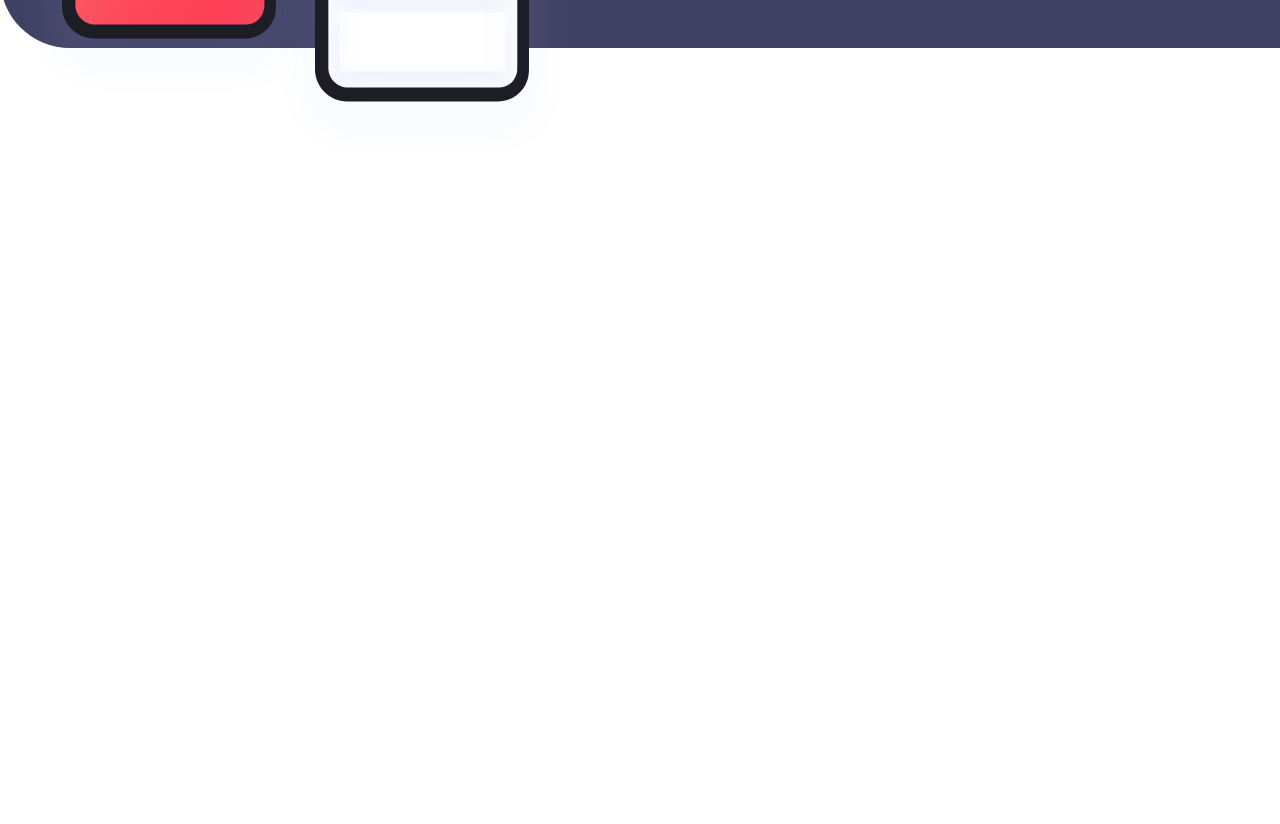
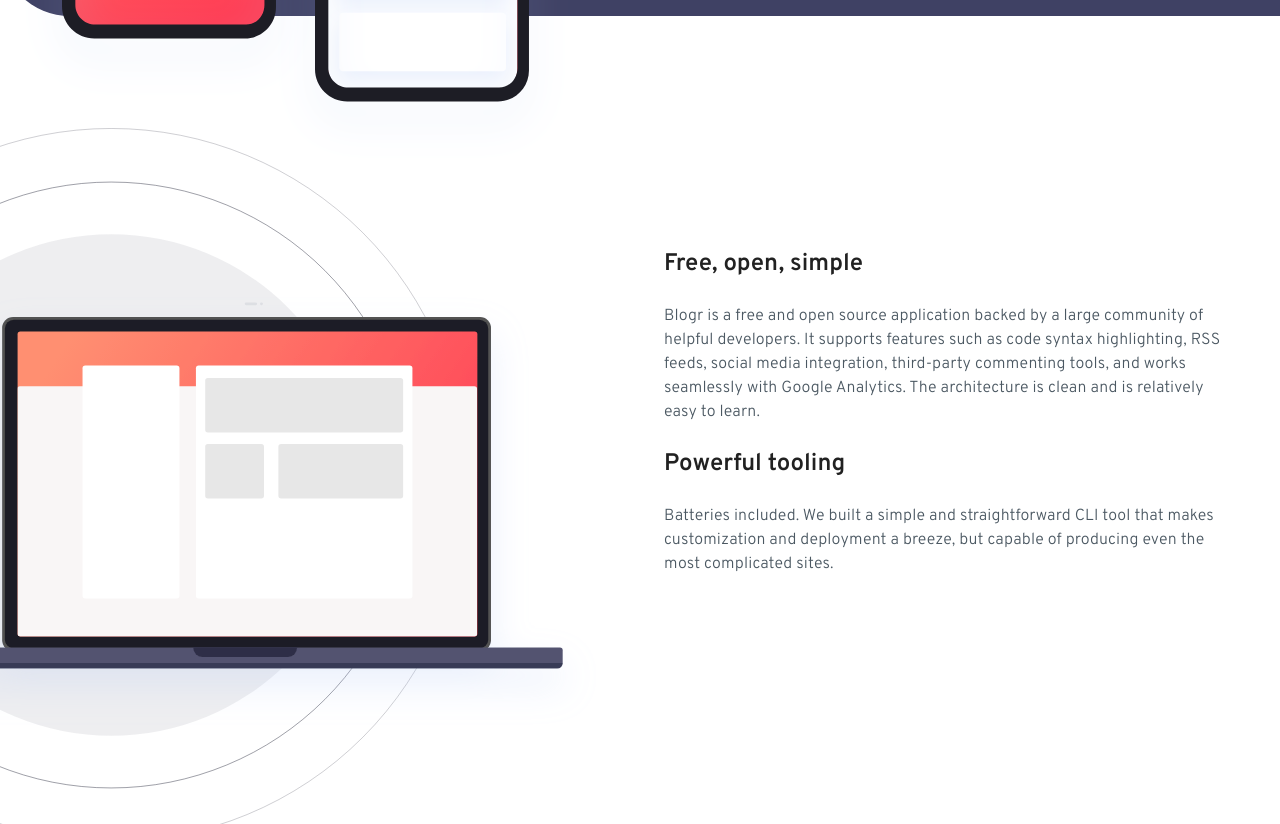
Before and after one commit to meyoh-23/blogr, a React (Create React App) app: page / in a window 1280 px wide. Shown: the part 1580-2404 px from the top of the page. Before the commit the page ends 1742 px from the top, so only its background shows below. Built offline with nearby package versions, Linux system fonts and the light colour scheme.

Commit message:
cmpleted desktop

```diff
--- a/src/App.js
+++ b/src/App.js
@@ -2,6 +2,7 @@ import { Box, CssBaseline, ThemeProvider, createTheme } from "@mui/material";
 import Hero from "./components/Hero";
 import About from "./components/About";
 import Infrastructure from "./components/Infrastructure";
+import Desktop from "./components/Desktop";
 
 function App() {
 const theme = createTheme({
@@ -30,6 +31,7 @@ const theme = createTheme({
       <Hero/>
       <About/>
       <Infrastructure/>
+      <Desktop/>
       </Box>
   </ThemeProvider>
   );
--- /dev/null
+++ b/src/components/Desktop.jsx
@@ -0,0 +1,170 @@
+import { Box, Grid, Typography } from '@mui/material';
+import React from 'react';
+import laptopDesktopIllustration from './../assets/images/illustration-laptop-desktop.svg';
+import laptopIllustrationMobile from './../assets/images/illustration-laptop-mobile.svg';
+
+const Desktop = () => {
+    return (
+    <Box>
+        <Grid
+        container
+        spacing={0}
+        >
+            <Grid
+            item
+            xs={12}
+            sm={6}
+            >
+                <Box
+                sx={{
+                    position: "relative"
+                }}
+                >
+                    <Box
+                    sx={{
+                        display:{
+                            xs: "none",
+                            sm: "block",
+                        },
+                        position: "absolute",
+                        left: "-245px",
+                        top: "0px",
+                    }}
+                    >
+                        <img src={laptopDesktopIllustration}
+                            alt="laptopDesktopIllustration"
+                            style={{
+                            maxWidth: '100%',
+                            height: 'auto',
+                            display: 'block'
+                            }}
+                        />
+                    </Box>
+                    <Box
+                    sx={{
+                        display: {
+                            xs: "block",
+                            sm: "none"
+                        },
+                        mx: "auto",
+                    }}
+                    >
+                        <img src={laptopIllustrationMobile}
+                            alt="laptopIllustrationMobile"
+                            style={{
+                            maxWidth: '100%',
+                            height: 'auto',
+                            display: 'block'
+                            }}
+                        />
+                    </Box>
+                </Box>
+            </Grid>
+            <Grid
+            item
+            xs={12}
+            sm={6}
+            >
+                <Box
+                    sx={{
+                        display: "flex",
+                        flexDirection: "column",
+                        justifyContent: "space-evenly",
+                        alignItems: "center",
+                        marginTop: "6rem",
+                    }}
+                    >
+                        <Box
+                            sx={{
+                            marginLeft: "1.5rem",
+                            textAlign: "left",
+                            paddingRight: "2.5rem",
+                            marginBottom: "3rem",
+                            }}
+                        >
+                            <Typography
+                            variant='h5'
+                            sx={{
+                                color: "seondary.main",
+                                fontFamily: "'Overpass', sans-serif",
+                                fontWeight: "600",
+                                my: "1.5rem",
+                                justifyContent: {
+                                    xs: "center",
+                                    sm: "flex-start",
+                                },
+                                textAlign: {
+                                    xs: "center",
+                                    sm: "left",
+                                },
+                                }}
+                            >
+                            Free, open, simple
+                        </Typography>
+                        <Typography
+                        variant='p'
+                            sx={{
+                            fontFamily: "'Overpass', sans-serif",
+                            fontWeight: "300",
+                            color: "hsl(207, 13%, 34%)",
+                            justifyContent: {
+                                    xs: "center",
+                                    sm: "flex-start",
+                                },
+                                textAlign: {
+                                    xs: "center",
+                                    sm: "left",
+                                },
+                                display: "flex",
+                            }}
+                        >
+                            Blogr is a free and open source application backed by a large community of helpful developers. It supports
+                            features such as code syntax highlighting, RSS feeds, social media integration, third-party commenting tools,
+                            and works seamlessly with Google Analytics. The architecture is clean and is relatively easy to learn.
+                        </Typography>
+                        <Typography
+                            variant='h5'
+                            sx={{
+                                color: "seondary.main",
+                                fontFamily: "'Overpass', sans-serif",
+                                fontWeight: "600",
+                                my: "1.5rem",
+                                justifyContent: {
+                                    xs: "center",
+                                    sm: "flex-start",
+                                },
+                                textAlign: {
+                                    xs: "center",
+                                    sm: "left",
+                                },
+                                }}
+                            >
+                            Powerful tooling
+                        </Typography>
+                        <Typography
+                        variant='p'
+                            sx={{
+                            fontFamily: "'Overpass', sans-serif",
+                            fontWeight: "300",
+                            color: "hsl(207, 13%, 34%)",
+                            justifyContent: {
+                                    xs: "center",
+                                    sm: "flex-start",
+                                },
+                                textAlign: {
+                                    xs: "center",
+                                    sm: "left",
+                                },
+                                display: "flex",
+                            }}
+                        >
+                            Batteries included. We built a simple and straightforward CLI tool that makes customization and deployment a breeze, but
+                            capable of producing even the most complicated sites.
+                    </Typography>
+                </Box>
+                </Box>
+            </Grid>
+        </Grid>
+    </Box>
+)}
+export default Desktop;
--- a/src/components/Infrastructure.jsx
+++ b/src/components/Infrastructure.jsx
@@ -1,7 +1,6 @@
 import { Box, Grid, Typography } from '@mui/material';
 import React from 'react';
 import phoneIllustration from './../assets/images/illustration-phones.svg';
-
 
 const Infrastructure = () => {
   return (
@@ -24,8 +23,6 @@ const Infrastructure = () => {
           <Box
           sx={{position:"relative"}}
           >
-
-
           <Box
           sx={{
             position: "absolute",
@@ -72,7 +69,10 @@ const Infrastructure = () => {
             <Typography
             variant='h4'
             sx={{
-              my: "2rem",
+              mt: {
+                xs: "12rem",
+                sm:"2rem",
+              },
               color: "hsl(0, 0%, 100%)",
               fontFamily: "'Overpass', sans-serif",
               fontWeight: "600",
```
